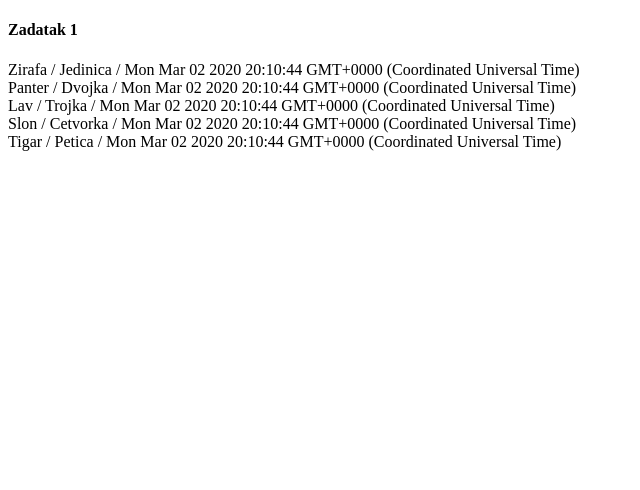
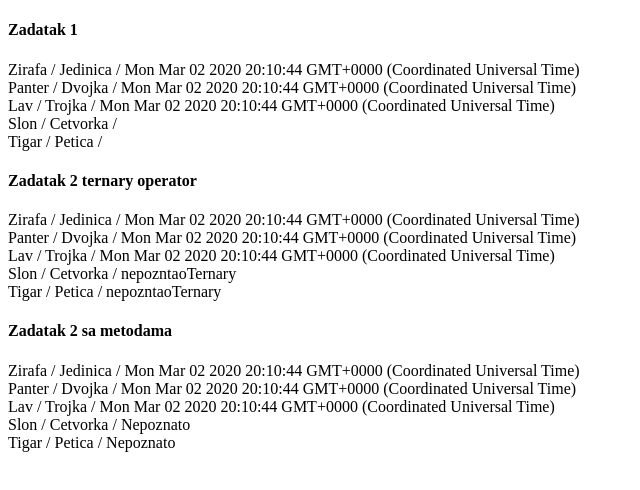
Before and after one commit to Ranagol/zoo, a Vue app: page / in a window 1280 px wide. Shown: the top 490 px of the page, without its empty margins (0-640 px from the left). Built offline with nearby package versions, Linux system fonts and the light colour scheme.

Commit message:
Zadatak 2

```diff
--- a/src/App.vue
+++ b/src/App.vue
@@ -3,7 +3,11 @@
     <h4>Zadatak 1</h4>
     <div v-for="(animal, i) in AnimalList" :key="i">{{ animal.type }} / {{ animal.name }} / {{animal.datumRodjenja }}</div>
 
+    <h4>Zadatak 2 ternary operator</h4>
+    <div v-for="(animal, i) in AnimalList" :key="i">{{ animal.type }} / {{ animal.name }} / {{animal.datumRodjenja ? animal.datumRodjenja : 'nepozntaoTernary' }}</div>
 
+    <h4>Zadatak 2 sa metodama</h4>
+    <div v-for="(animal, i) in AnimalList" :key="i">{{ animal.type }} / {{ animal.name }} / {{ renderBirthday(animal) }}</div>
   </div>
 </template>
 
@@ -33,14 +37,18 @@ export default {
         {
           type: 'Slon',
           name: 'Cetvorka',
-          datumRodjenja: new Date(),
         },
         {
           type: 'Tigar',
           name: 'Petica',
-          datumRodjenja: new Date(),
         },
       ],
+    }
+  },
+
+  methods: {
+    renderBirthday(animal){
+      return animal.datumRodjenja || 'Nepoznato'
     }
   }
 
```
